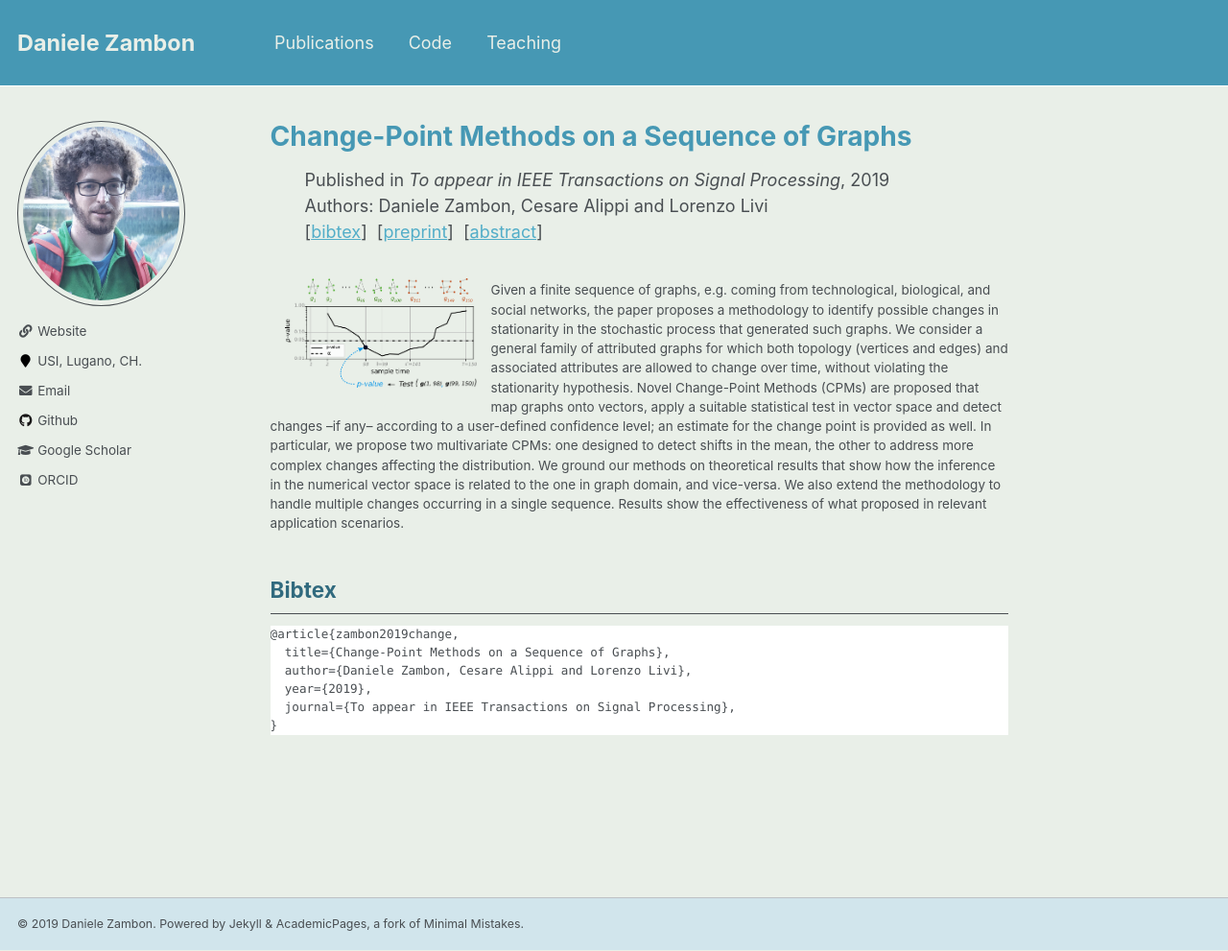
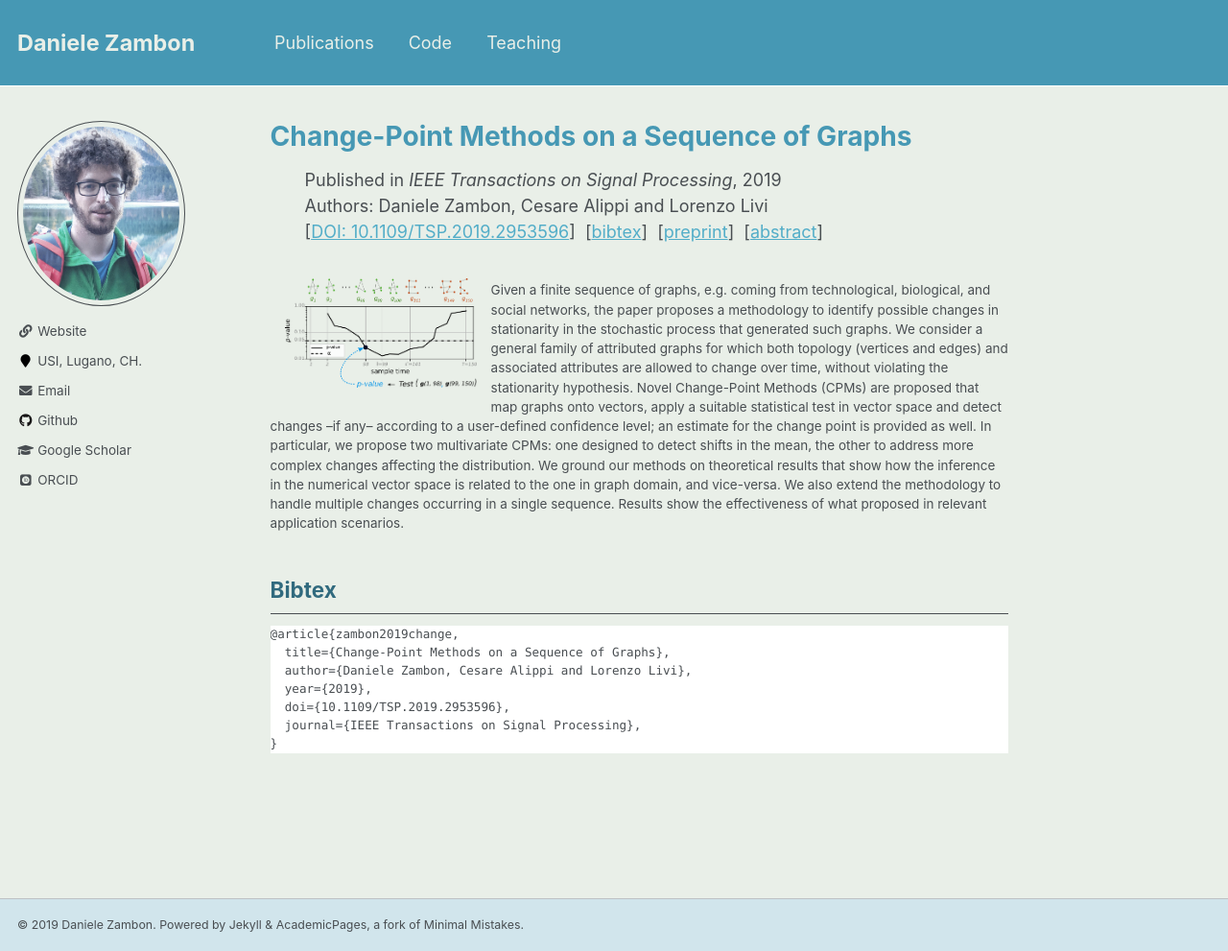
Before and after one commit to dzambon/dzambon.github.io, a Jekyll site: the page built from _publications/2019-11-16-zambon2019change.md, in a window 1280 px wide and 991 px high. Shown: the whole window at 96% size. Built offline with Jekyll 4.4.1, drawn with Linux system fonts in a browser that asks for light colours; some web fonts are replaced.

Commit message:
added doi TSP

```diff
--- a/_publications/2019-11-11-zambon2019change.md
+++ b/_publications/2019-11-16-zambon2019change.md
@@ -2,14 +2,16 @@
 collection: publications
 permalink: /publications/zambon2019change
 label: zambon2019change
+year: 2019
+date: 2019-11-16
+type: journal
 title: 'Change-Point Methods on a Sequence of Graphs'
 authors: 'Daniele Zambon, Cesare Alippi and Lorenzo Livi'
-year: 2019
-venue: 'To appear in IEEE Transactions on Signal Processing'
-type: 'journal'
+venue: 'IEEE Transactions on Signal Processing'
 preprint: 'https://arxiv.org/abs/1805.07113'
 bibtex: true
 abstract: true
+doi: '10.1109/TSP.2019.2953596'
 thumbnail: "/images/cpm_illustration.pdf.png"
 ---
 
--- a/create_new_publication.py
+++ b/create_new_publication.py
@@ -21,10 +21,11 @@ print("authors: ")
 print("venue: ")
 print("paper: ")
 print("preprint: ")
-print("bibtex: ")
+print("bibtex: true")
 print("code: ")
-print("abstract: ")
+print("abstract: true")
 print("doi: ")
 print("pages: ")
+print("thumbnail: false")
 
 print("---")
```
Also changed, not shown: TODO.md (+2 -0 lines).
